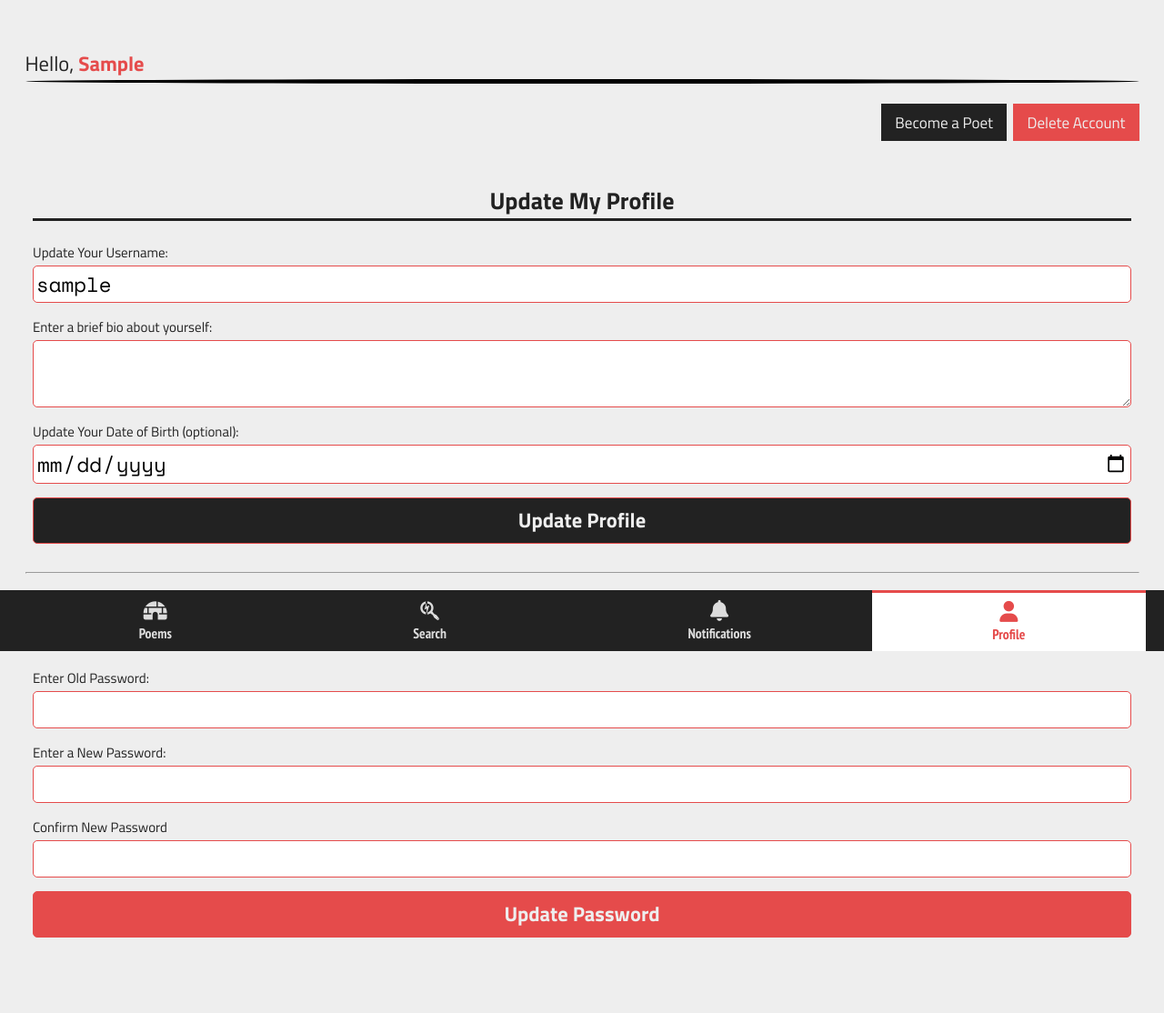
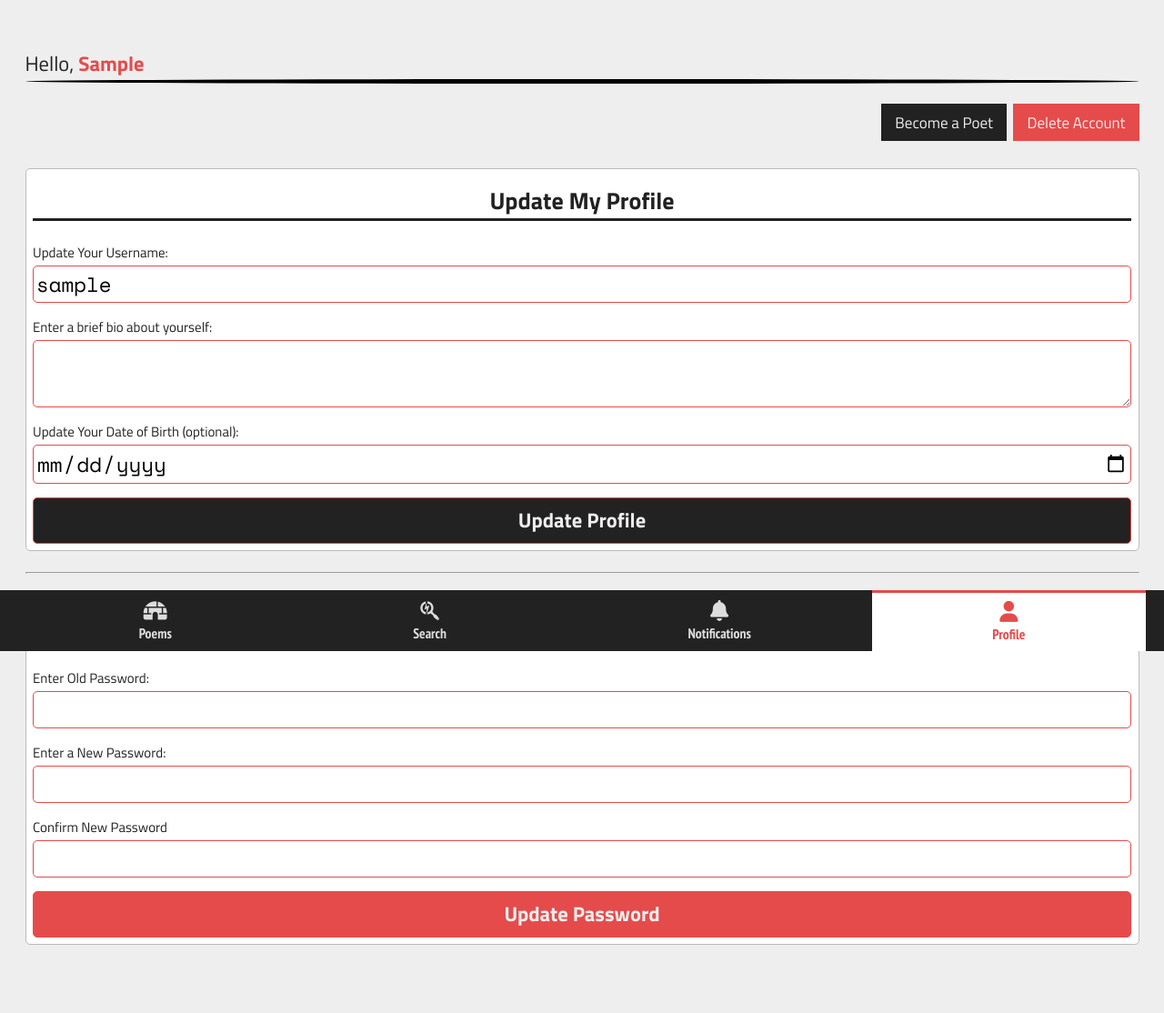
Before and after one commit to VictorOhachor/PoetPiece, a Flask app: page /me in a window 1280 px wide. Shown: the part 84-1198 px from the top of the page at 91% size. Run offline with Flask 3, Linux system fonts and the light colour scheme; the visitor is signed in with stand-in values (Sample User, id 1); data comes from the database, SQL or seed files in the repository; data that the repository does not hold is empty; some libraries are stand-ins or nearby versions.

Commit message:
Revamped the style of the entire application UI

```diff
--- a/app/static/css/main.css
+++ b/app/static/css/main.css
@@ -1036,7 +1036,8 @@ select option {
 }
 
 .me-form__container {
-  border: 1px solid #eee;
+  border: 1px solid #bbb;
+  background-color: #fff;
   padding: .5rem;
   border-radius: 5px;
 }
```
